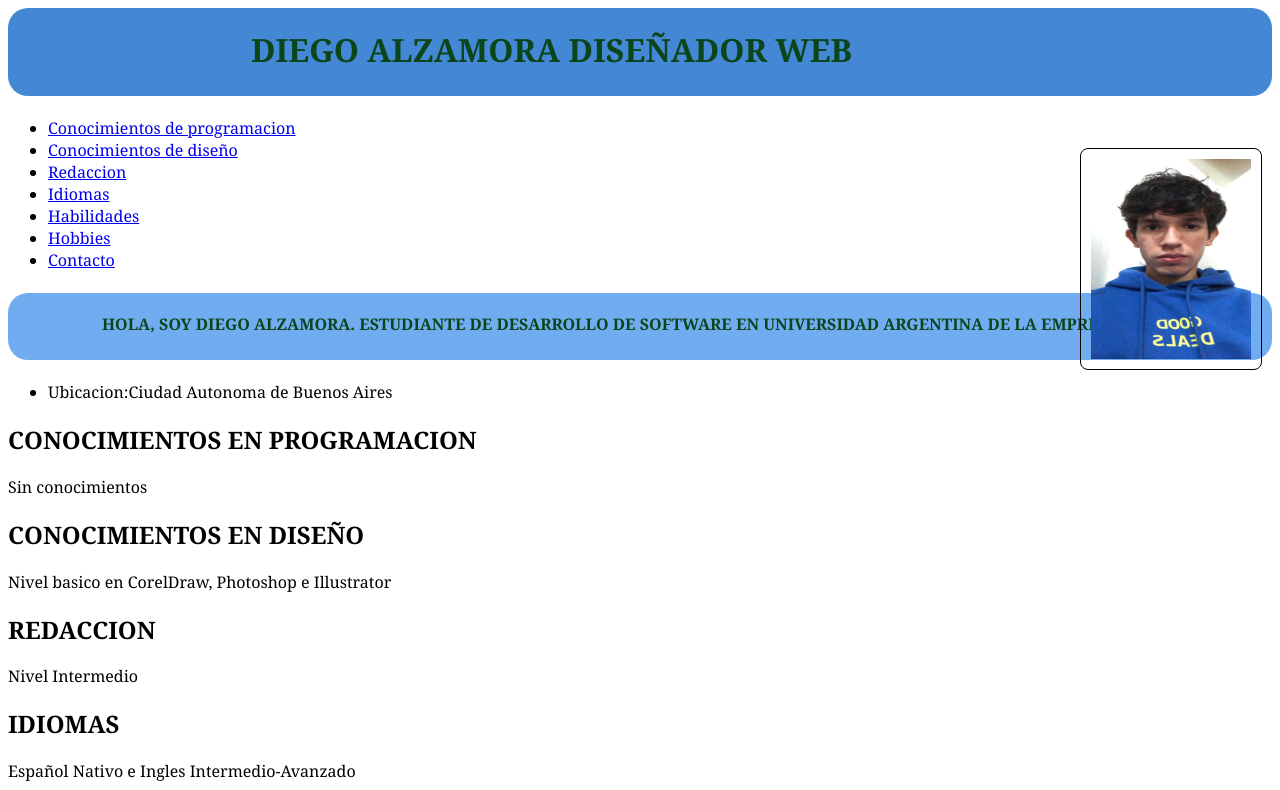
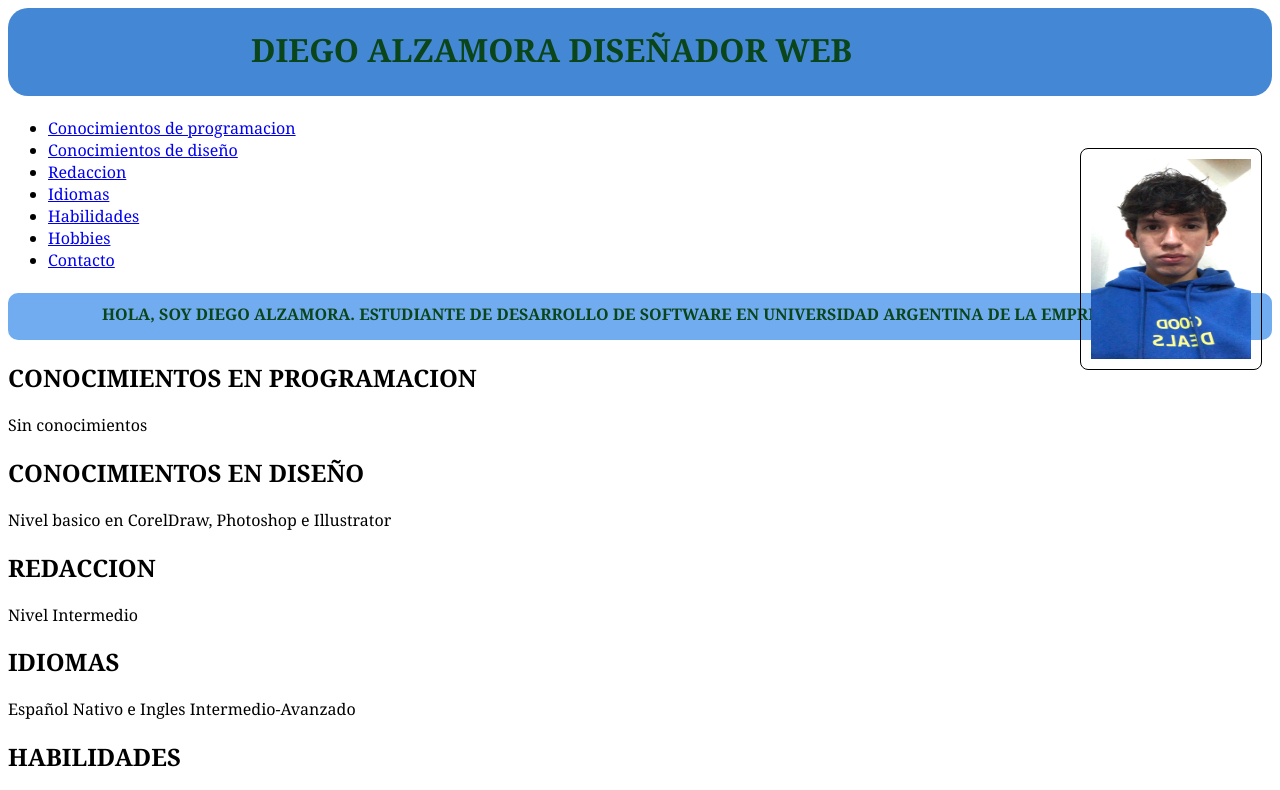
Before and after one commit to valentinbarale/fichaspersonalesuade, a plain HTML site: page fichapersonalalzamora.html in a window 1280 px wide. Shown: the top 790 px of the page. Drawn offline with Linux system fonts and the light colour scheme.

Commit message:
Update fichapersonalalzamora.html

```diff
--- a/fichapersonalalzamora.html
+++ b/fichapersonalalzamora.html
@@ -24,8 +24,8 @@ h3 {
 }
 h4 {
     font-family: 'Georgia';
-    border-radius: 20px;
-    padding: 20px 20px 25px 25px;
+    border-radius: 10px;
+    padding: 10px 10px 15px 15px;
     background-color: #71acf0;
     text-align: center;
     text-transform: uppercase;
@@ -102,9 +102,6 @@ footer{
 
 			<div class="intro">
 				<h4>Hola, soy Diego Alzamora. Estudiante de Desarrollo de Software en Universidad Argentina de la Empresa (UADE)</h4>
-
-				<ul class="info">
-					<li>Ubicacion:Ciudad Autonoma de Buenos Aires</li>
 
 				</ul>
 
```
